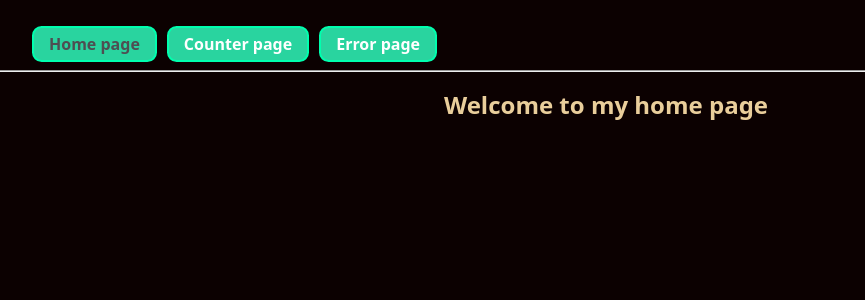
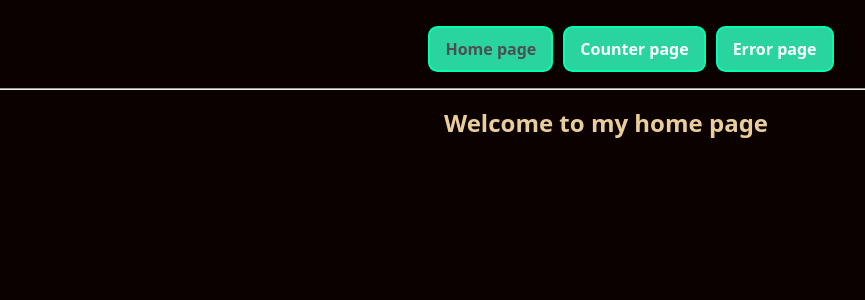
Before and after one commit to Ayomide-Oyeneye/2nd-Semester-Altschoolv2-Exam, a React (Create React App) app: page / in a window 1280 px wide. Shown: the top 300 px of the page, without its empty margins (34-899 px from the left). Built offline with nearby package versions, Linux system fonts and the light colour scheme.

Commit message:
Update style.css

```diff
--- a/src/style.css
+++ b/src/style.css
@@ -87,8 +87,7 @@ h1 {
 }
 .navlink {
   display: flex;
-  margin: 0 auto;
-  text-align: center;
+  justify-content: center;
 }
 .links {
   color: #ffd000;
@@ -97,7 +96,7 @@ h1 {
   margin-left: 10px;
   width: fit-content;
   padding-inline: 15px;
-  padding-block: 5px;
+  padding-block: 10px;
   border: 2px solid #00ffae;
   border-radius: 0.6rem;
   list-style: none;
```
